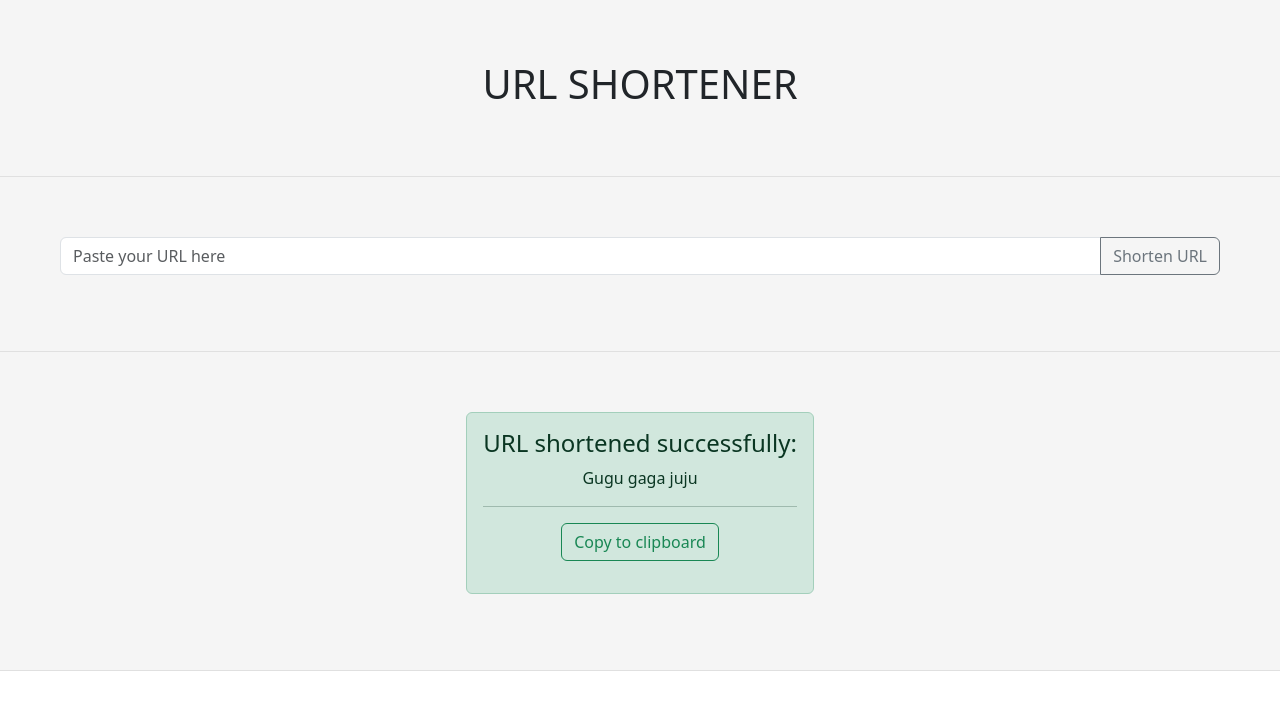
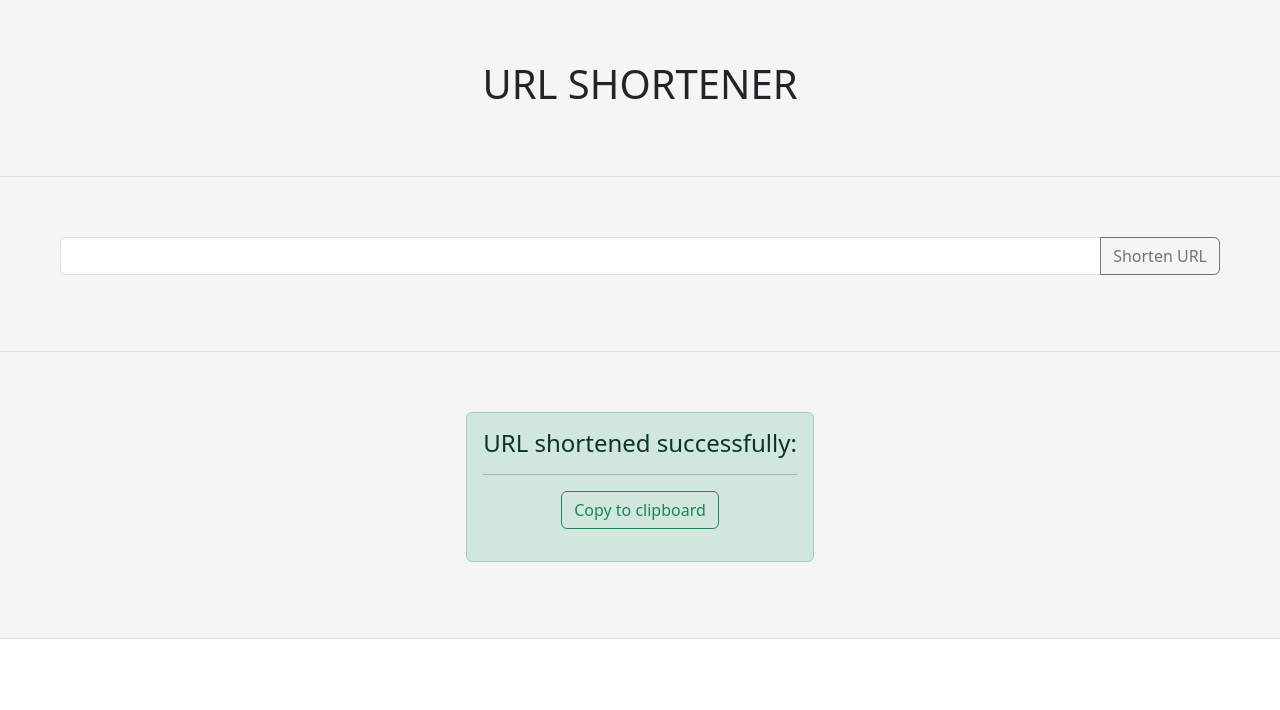
Before and after one commit to 09Riri09/url-shortener, a React (Create React App) app in the folder frontend/: page / in a window 1280 px wide. Shown: the top 710 px of the page. Built offline with nearby package versions, Linux system fonts and the light colour scheme.

Commit message:
api connected

```diff
--- a/frontend/src/App.js
+++ b/frontend/src/App.js
@@ -6,12 +6,29 @@ import "./App.css";
 
 function App() {
   const [copied, setCopied] = useState(false);
+  const [longUrl, setLongUrl] = useState (' ');
+  const [shortUrl, setShortUrl] = useState (' ');
 
   const copyToClipboard = () => {
     const textToCopy = document.getElementById("shortened-url").innerText;
     navigator.clipboard.writeText(textToCopy);
     setCopied(true);
   };
+
+  function handleInputChange(e){
+    return setLongUrl(e.target.value);
+     }
+
+    const shortenUrl = () =>{
+      fetch(`https://tinyurl.com/api-create.php?url=${longUrl}`)
+      .then (response => response.text())
+      .then(data => {
+        setShortUrl(data);
+        setCopied (false);
+      })
+      .catch (error => console.error('Error', error));
+
+    }
 
   return (
     <>
@@ -24,16 +41,20 @@ function App() {
             placeholder="Paste your URL here"
             aria-label="Long-URL"
             aria-describedby="basic-addon2"
+            onChange = {handleInputChange}
+            value = {longUrl}
           />
-          <Button variant="outline-secondary" id="button-addon2">
+          <Button variant="outline-secondary" id="button-addon2" onClick = {shortenUrl}>
             Shorten URL
           </Button>
         </InputGroup>
       </div>
+
+
       <div className="output-section">
         <Alert variant="success" className="text-center">
           <Alert.Heading>URL shortened successfully:</Alert.Heading>
-          <p id="shortened-url">Gugu gaga juju</p>
+          <p id="shortened-url">{shortUrl}</p>
           <hr />
           <div className="d-flex justify-content-center mb-3">
             <Button
@@ -47,6 +68,8 @@ function App() {
         </Alert>
       </div>
     </>
+
+
   );
 }
 
```
